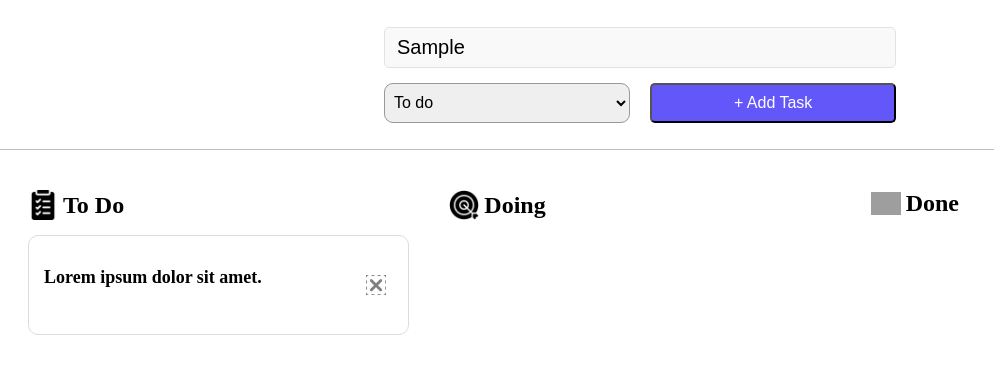
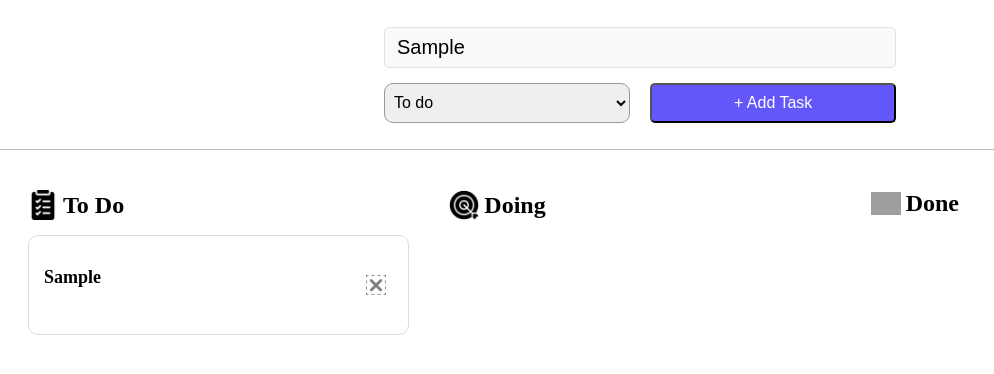
Before and after one commit to Kerciu/todo-app-react, a React (Vite) app: page / in a window 1280 px wide. Both pictures are taken after typing "Sample" into the empty fields and a click on the button "+ Add Task". Shown: the top 374 px of the page, without its empty margins (0-994 px from the left). Built offline with nearby package versions, Linux system fonts and the light colour scheme; grey boxes are pictures that could not be loaded.

Commit message:
displaying proper title of the task

```diff
--- a/src/assets/components/TaskCard.jsx
+++ b/src/assets/components/TaskCard.jsx
@@ -3,10 +3,10 @@ import deleteIcon from "../images/delete.png";
 
 import './TaskCard.css';
 
-const TaskCard = (props) => {
+const TaskCard = ({title}) => {
     return (
         <article className="task-card">
-            <p className="task-text">Lorem ipsum dolor sit amet.</p>
+            <p className="task-text">{title}</p>
 
             <div className="task-card-bottom-line">
                 <div className="task-delete"><img className="delete-icon" src={deleteIcon} alt="Delete Icon" /></div>
--- a/src/assets/components/TaskColumn.jsx
+++ b/src/assets/components/TaskColumn.jsx
@@ -16,7 +16,7 @@ const TaskColumn = (props) => {
         {
             tasks.map((task, idx) => (
                 task.status === status ? (
-                    <TaskCard key={idx} title={task.task} tags={task.tags} />
+                    <TaskCard key={idx} title={task.task} />
                   ) : null
             ))
         }
```
